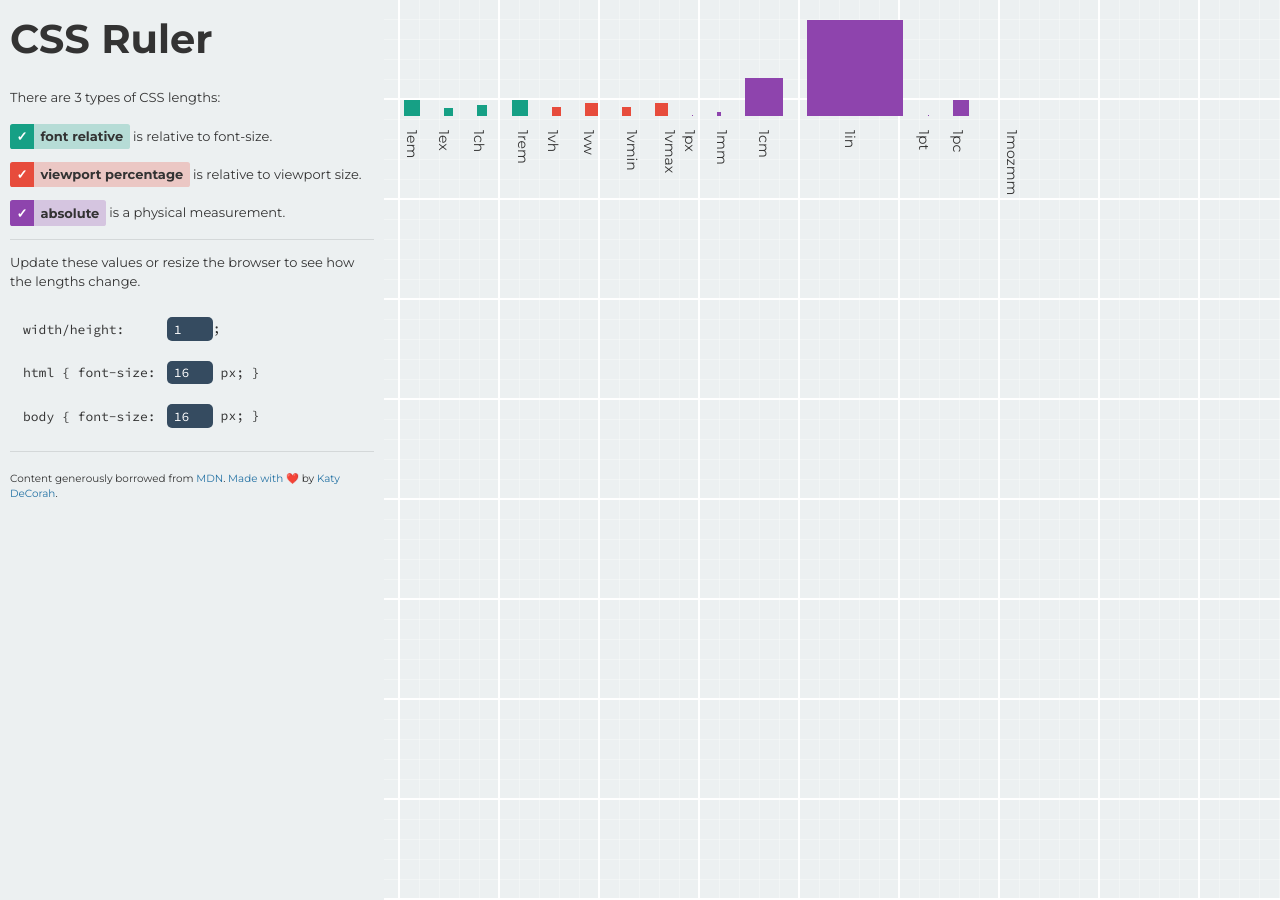
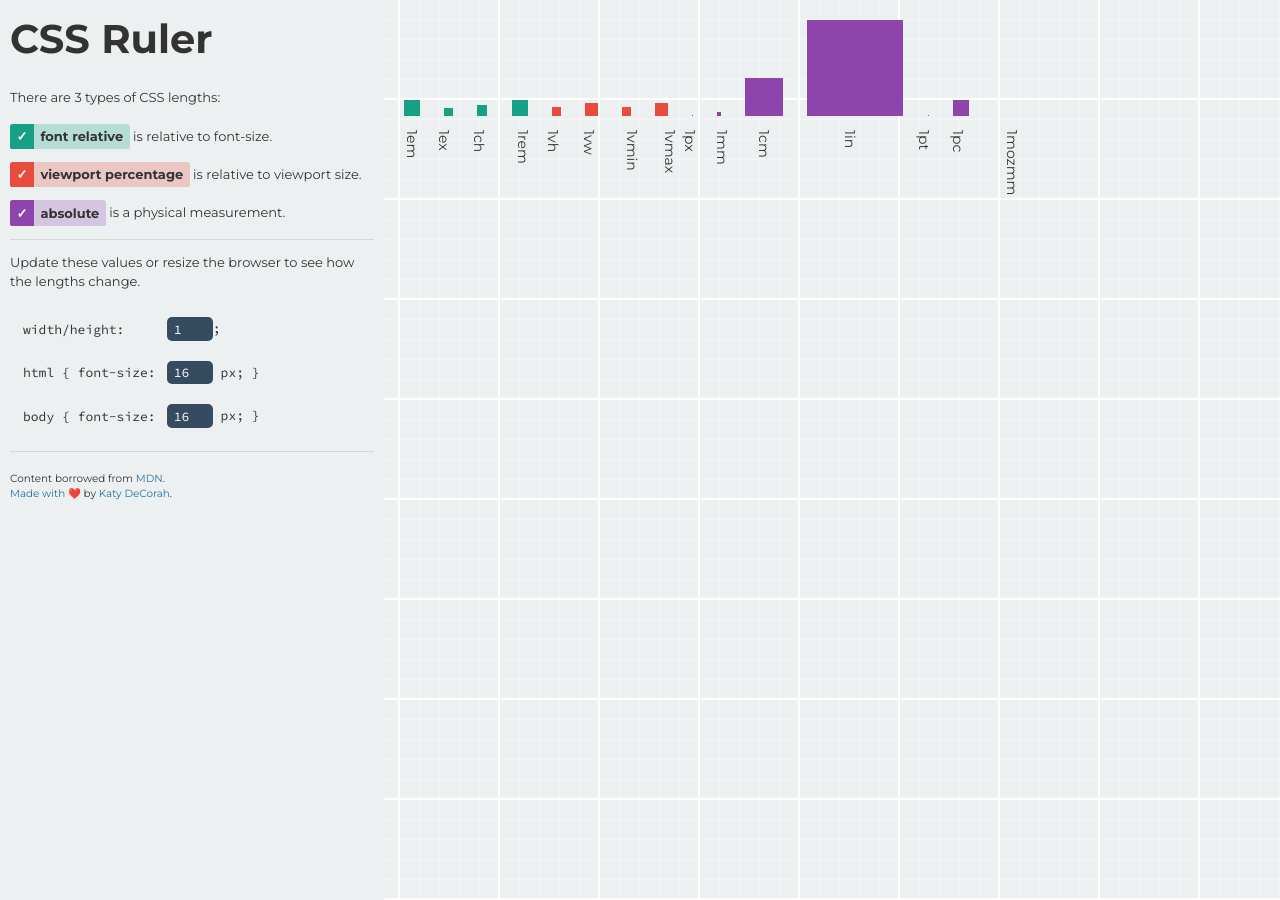
Before and after one commit to katydecorah/css-ruler, a Jekyll site: the page built from index.html, in a window 1280 px wide. Built offline with Jekyll 4.4.1, drawn with Linux system fonts in a browser that asks for light colours; nearby versions of some CDN libraries; emoji names are drawn with the system emoji font.

Commit message:
copy edits

```diff
--- a/index.html
+++ b/index.html
@@ -24,11 +24,11 @@
       <label for="bodySize">body { font-size:</label> <input id="bodySize" min="0" ng-model="bodySize" type="number"> px; }
     </div>
   </form>
-  <p class="small">Content generously borrowed from <a href="https://developer.mozilla.org/en-US/docs/Web/CSS/length">MDN</a>. <a href="https://github.com/katydecorah/css-ruler">Made with</a> :heart: by <a href="http://katydecorah.com/">Katy DeCorah</a>.</p>
+  <p class="small">Content borrowed from <a href="https://developer.mozilla.org/en-US/docs/Web/CSS/length">MDN</a>.<br><a href="https://github.com/katydecorah/css-ruler">Made with</a> :heart: by <a href="http://katydecorah.com/">Katy DeCorah</a>.</p>
 </section>
 <section class="examples" style="font-size: [[ bodySize ]]px;">
   <div ng-show="fontrelative == false && viewportpercentage == false && absolute == false" class="whoops">
-    <p><strong>Whoops!</strong> You'll need to select a CSS length type to see it in action.</p>
+    <p><strong>Whoops!</strong> You need to select a length type to see it in action.</p>
     <img src="http://i.imgur.com/7iDT9H9.gif" alt="whoops">
   </div>
   {% for item in site.data.lengths %}
```
